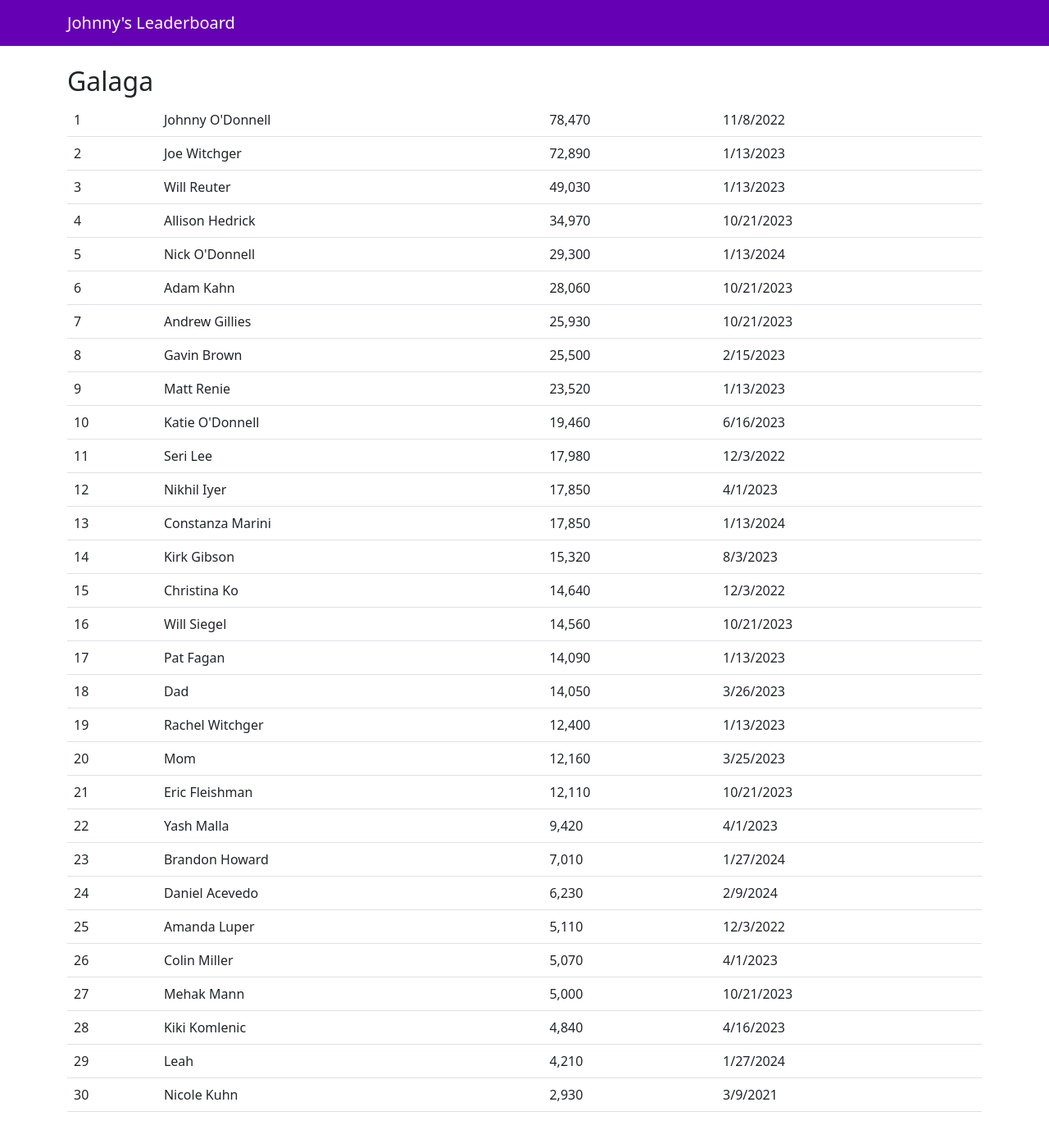
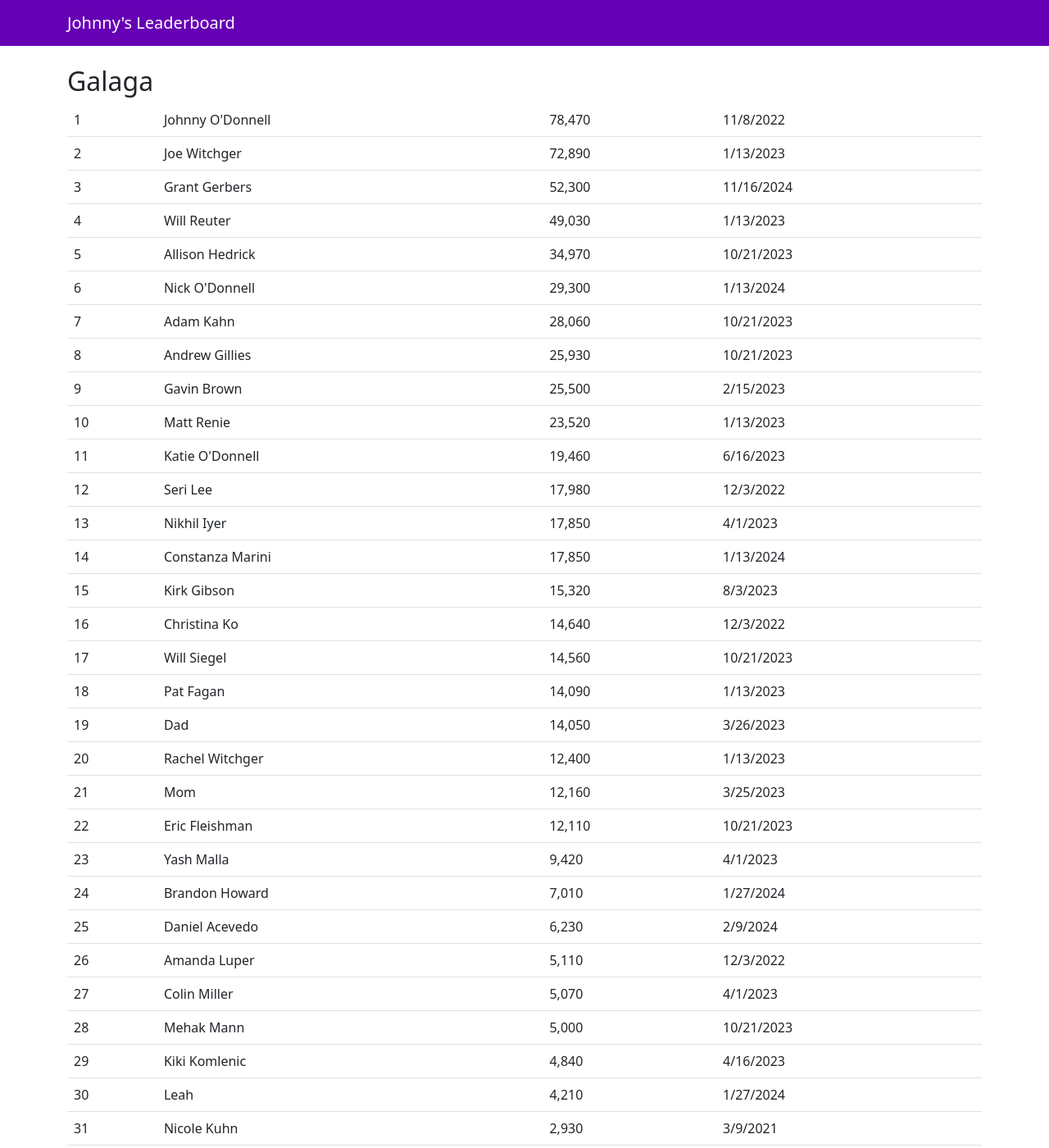
Before and after one commit to johnnyo-games/johnnyo-games.github.io, a Jekyll site: the page built from index.html, in a window 1280 px wide and 1400 px high. Shown: the whole window at 82% size. Built offline with Jekyll 4.4.1, drawn with Linux system fonts in a browser that asks for light colours.

Commit message:
Gerbers high score

```diff
--- a/index.html
+++ b/index.html
@@ -15,6 +15,11 @@
             <td>Joe Witchger</td>
             <td>72,890</td>
             <td>1/13/2023</td>
+        </tr>
+        <tr>
+            <td>Grant Gerbers</td>
+            <td>52,300</td>
+            <td>11/16/2024</td>
         </tr>
         <tr>
             <td>Will Reuter</td>
```
